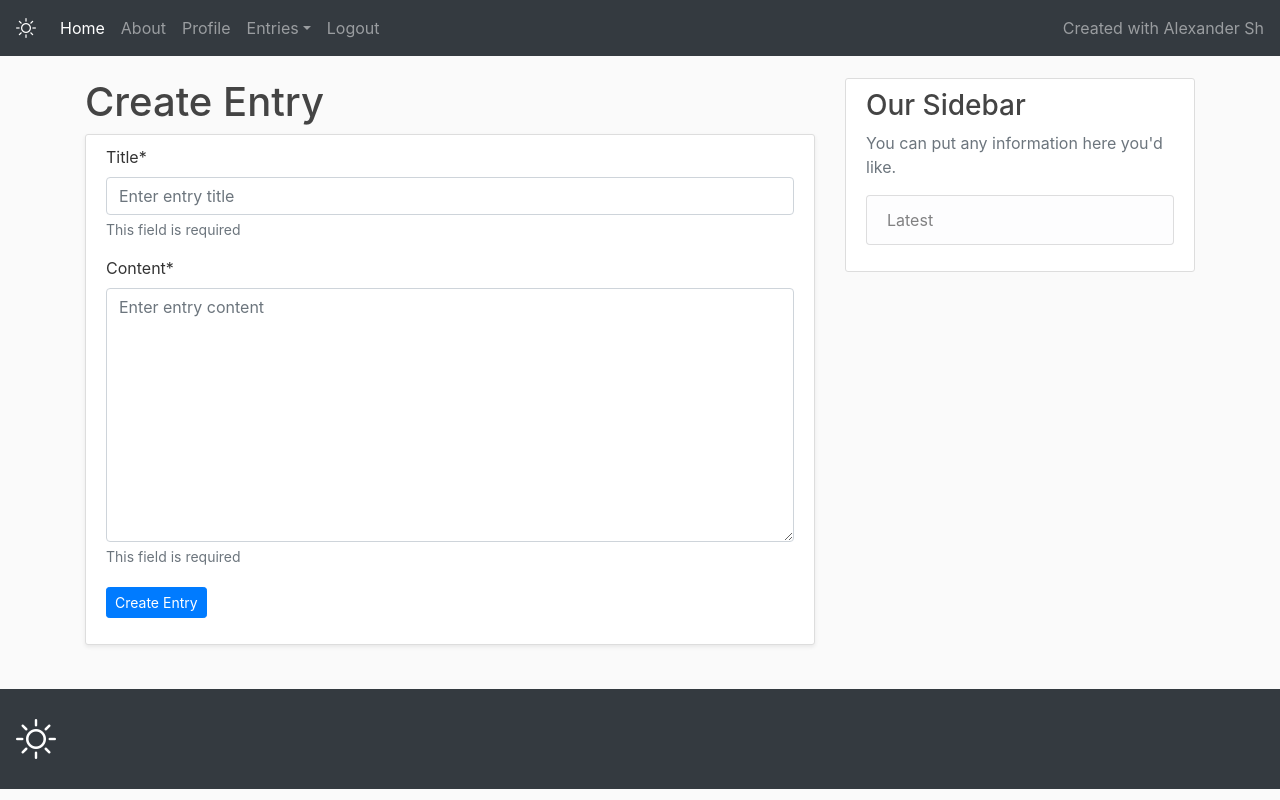
After one commit to alexfer/django-project, a Django app: page /accounts/content/add/ in a window 1280 px wide. The commit adds this page. Run offline with Django 4.2, Linux system fonts and the light colour scheme; a user stored in the database is signed in; some libraries are stand-ins or nearby versions.

Commit message:
form hanle implementation

```diff
--- a/base/static/css/main.css
+++ b/base/static/css/main.css
@@ -88,3 +88,12 @@ body {
     color: #428bca;
     text-decoration: none;
   }
+
+  .navbar-bottom {
+    margin-bottom:0;
+    height: 100px;
+  }
+
+  .navbar-bottom .bi {
+    font-size: 2.5rem;
+  }
--- a/base/templates/index.html
+++ b/base/templates/index.html
@@ -18,7 +18,7 @@
 </head>
 <body>
     <nav class="navbar navbar-expand-lg navbar-dark bg-dark">
-        <a class="navbar-brand" href="{% url 'index' %}">Entries</a>
+        <a class="navbar-brand" href="{% url 'index' %}"><i class="bi bi-sun"></i></a>
         <button class="navbar-toggler" type="button" data-toggle="collapse" data-target="#navbarText" aria-controls="navbarText" aria-expanded="false" aria-label="Toggle navigation">
           <span class="navbar-toggler-icon"></span>
         </button>
@@ -38,7 +38,7 @@
                     <a class="nav-link dropdown-toggle" href="#" id="entries" role="button" data-toggle="dropdown" aria-haspopup="true" aria-expanded="false">Entries</a>
                     <div class="dropdown-menu" aria-labelledby="navbarDropdown">
                       <a class="dropdown-item" href="{% url 'collection-entries' %}">Collection</a>
-                      <a class="dropdown-item" href="{% url 'create-entry' %}">Create</a>
+                      <a class="dropdown-item" href="{% url 'add-entry' %}">Create</a>
                     </div>
                 </li>
                 <li class="nav-item">
@@ -61,7 +61,7 @@
           </span>
         </div>
       </nav>
-    <main role="main" class="container">
+    <main role="main" class="container mb-4">
       <div class="row">
         <div class="col-md-8">
             {% if title %}
@@ -74,13 +74,16 @@
             <h3>Our Sidebar</h3>
             <p class='text-muted'>You can put any information here you'd like.
               <ul class="list-group">
-                <li class="list-group-item list-group-item-light">Latest News</li>
+                <li class="list-group-item list-group-item-light">Latest</li>
               </ul>
             </p>
           </div>
         </div>
       </div>
     </main>
+    <nav class="navbar navbar-expand-lg navbar-dark bg-dark navbar-bottom">
+        <a class="navbar-brand" href="{% url 'index' %}"><i class="bi bi-sun"></i></a>
+    </nav>
 
     <!-- Optional JavaScript -->
     <!-- jQuery first, then Popper.js, then Bootstrap JS -->
--- /dev/null
+++ b/content/forms.py
@@ -0,0 +1,54 @@
+from django import forms
+from content.models import Entry
+
+
+class _CreateEntryForm(forms.ModelForm):
+    title = forms.CharField(widget=forms.TextInput(attrs={
+        'class': 'form-control',
+        'placeholder': 'Enter entry title',
+    }), label='Title', max_length=250)
+    content = forms.CharField(widget=forms.Textarea(attrs={
+        'class': 'form-control',
+        'placeholder': 'Enter entry content',
+    }), label='Content')
+
+    class Meta:
+        model = Entry
+        fields = ('title', 'content',)
+
+
+class CreateEntryForm(_CreateEntryForm):
+
+    def __init__(self, *args, **kwargs):
+        super(_CreateEntryForm, self).__init__(*args, **kwargs)
+        self.fields['title'].help_text = '<small class="form-text text-muted">This field is required</small>'
+        self.fields['content'].help_text = '<small class="form-text text-muted">This field is required</small>'
+
+
+class _ChangeEntryForm(forms.ModelForm):
+    created_at = forms.DateTimeField(
+        widget=forms.DateTimeInput(attrs={'class': 'form-control'}),
+        required=True,
+        label='Date'
+    )
+    title = forms.CharField(widget=forms.TextInput(attrs={
+        'class': 'form-control',
+        'placeholder': 'Enter entry title',
+    }), label='Title', max_length=250)
+    content = forms.CharField(widget=forms.Textarea(attrs={
+        'class': 'form-control',
+        'placeholder': 'Enter entry content',
+    }), label='Content',)
+
+    class Meta:
+        model = Entry
+        fields = ('created_at', 'title', 'content',)
+
+
+class ChangeEntryForm(_ChangeEntryForm):
+    def __init__(self, *args, **kwargs):
+        super(_ChangeEntryForm, self).__init__(*args, **kwargs)
+        self.fields['created_at'].help_text = '<small class="form-text text-muted">This field is required. ' \
+                                              'Date format should be YYYY-MM-DD HH:MM:SS</small>'
+        self.fields['title'].help_text = '<small class="form-text text-muted">This field is required</small>'
+        self.fields['content'].help_text = '<small class="form-text text-muted">This field is required</small>'
--- a/content/templates/content/collection.html
+++ b/content/templates/content/collection.html
@@ -23,7 +23,7 @@
               <small>{{ entry.created_at|date:"F d, Y H:i" }}</small>
           </td>
           <td class="action">
-              <a href="{% url 'change-entry' entry.id %}" title="Change"><i class="bi bi-pencil-square"></i></a>
+              <a href="{% url 'edit-entry' entry.id %}" title="Change"><i class="bi bi-pencil-square"></i></a>
               <a href="{% url 'destroy-entry' entry.id %}" title="Destroy"><i class="bi bi-x-circle"></i></a>
           </td>
         </tr>
--- /dev/null
+++ b/content/templates/content/entry-form.html
@@ -0,0 +1,16 @@
+{% extends "index.html" %}
+{% load crispy_forms_tags %}
+{% block title %} - {{ title }} Entry {% endblock title %}
+{% block content %}
+<div class="content-section shadow-sm">
+    <form method="post">
+        {% csrf_token %}
+        <div class="form-group">
+        {{ form|crispy }}
+        </div>
+        <div class="float-end mt-2 pt-1">
+            <button type="submit" class="btn btn-primary btn-sm">{{ title }}</button>
+        </div>
+    </form>
+</div>
+{% endblock content %}
--- a/content/urls.py
+++ b/content/urls.py
@@ -6,5 +6,7 @@ urlpatterns = [
     path('accounts/content/change/<int:id>/', views.change, name='change-entry'),
     path('accounts/content/destroy/<int:id>/', views.destroy, name='destroy-entry'),
     path('accounts/content/create/', views.create, name='create-entry'),
+    path('accounts/content/add/', views.CreateEntry, name='add-entry'),
+    path('accounts/content/edit/<int:id>/', views.ChangeEntry, name='edit-entry'),
     path('accounts/content/collection/', views.collection, name='collection-entries'),
 ]
--- a/content/views.py
+++ b/content/views.py
@@ -1,14 +1,50 @@
 from datetime import datetime
-from django.shortcuts import render, redirect
+from django.shortcuts import render, redirect, get_object_or_404
 from django.core.paginator import Paginator
 from content.models import Entry
 from django.contrib import messages
 from comment.models import Comment
 from django.contrib.auth.decorators import login_required
 from django.utils.translation import gettext_lazy as _
+from .forms import CreateEntryForm, ChangeEntryForm
 
 
-# Create your views here.
+@login_required
+def CreateEntry(request):
+    if request.method == 'POST':
+        form = CreateEntryForm(request.POST)
+        if form.is_valid():
+            entry = form.save(commit=False)
+            entry.user_id = request.user.id
+            entry.save()
+            return redirect('details', entry.id)
+    else:
+        form = CreateEntryForm()
+
+    return render(request, 'content/entry-form.html', {
+        'form': form,
+        'title': _('Create Entry'),
+    })
+
+
+@login_required
+def ChangeEntry(request, id):
+
+    entry = get_object_or_404(Entry, user_id=request.user.id, id=id)
+
+    if request.method == 'POST':
+        form = ChangeEntryForm(request.POST, instance=entry)
+        if form.is_valid():
+            form.save(commit=True)
+            return redirect('edit-entry', entry.id)
+    else:
+        form = ChangeEntryForm(instance=entry)
+
+    return render(request, 'content/entry-form.html', {
+        'form': form,
+        'title': _('Change Entry'),
+    })
+
 
 def details(request, id):
     comments = Comment.objects.filter(entry_id=id, approved=True).order_by('-created_at')
@@ -96,6 +132,7 @@ def change(request, id):
             'title': _('Change'),
         })
 
+
 @login_required
 def destroy(request, id):
     try:
```
Also changed, not shown: db.sqlite3.
